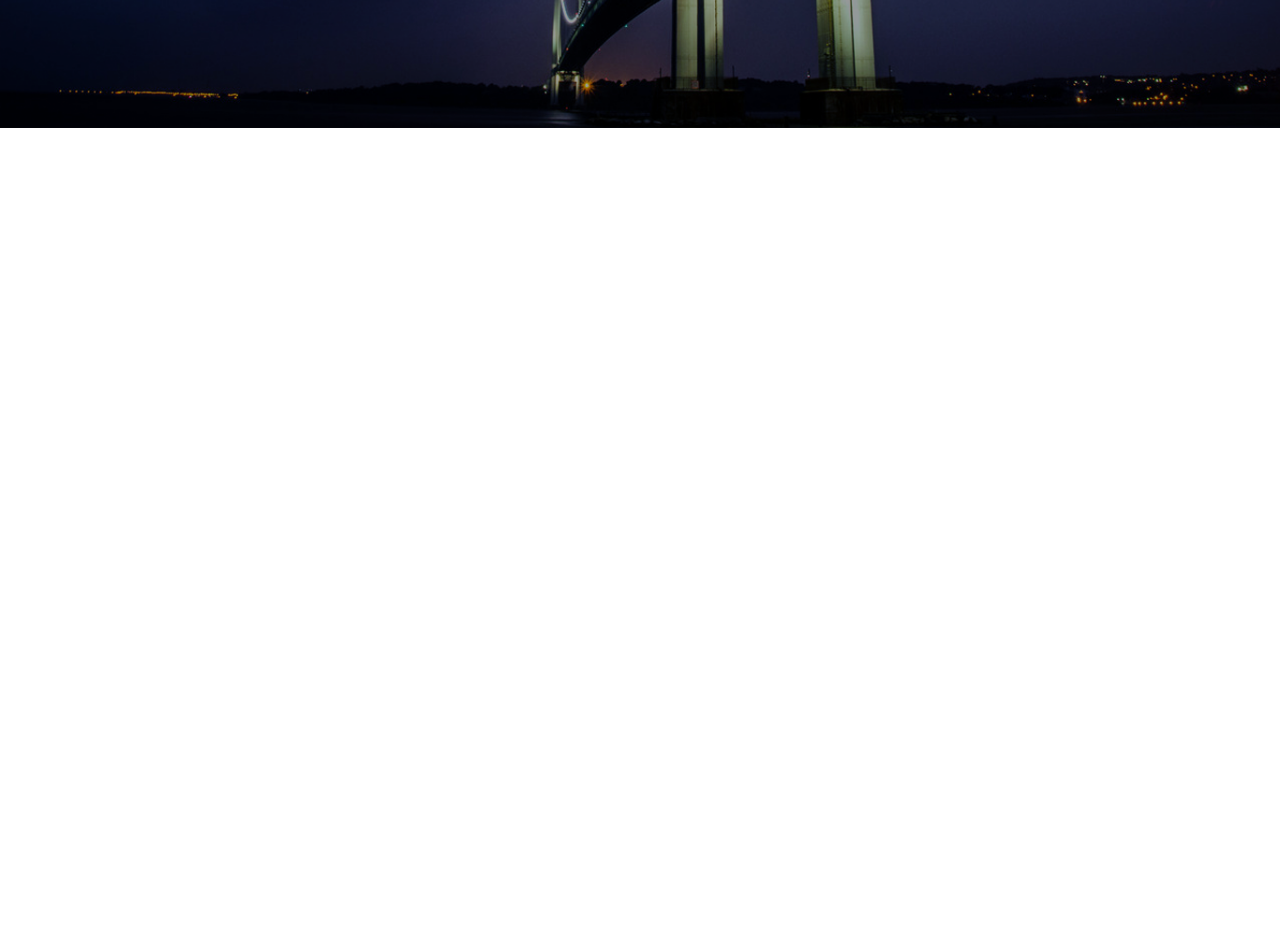
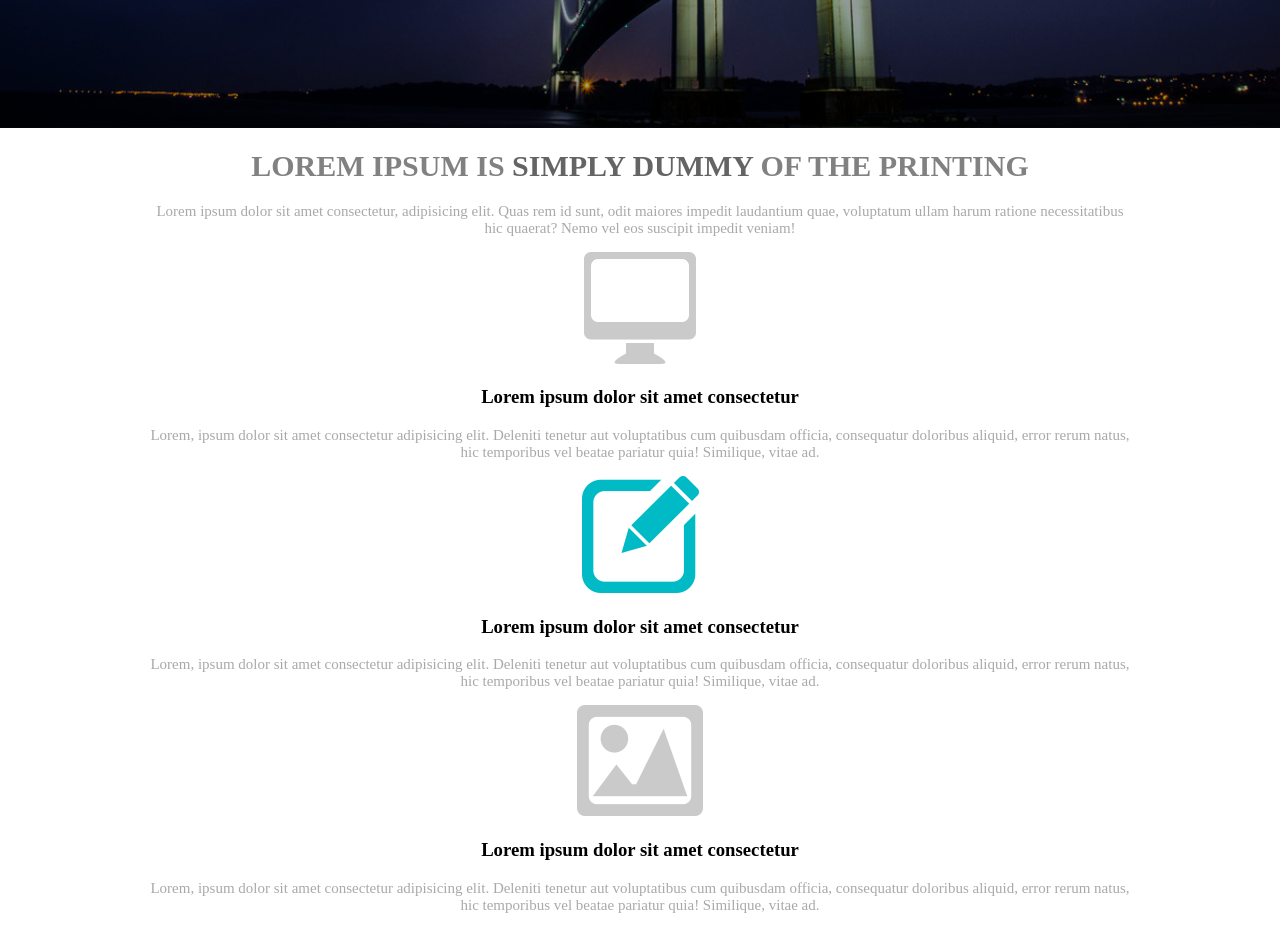
Before and after one commit to renatoperen/PrimeiroProjeto, a plain HTML site: page index.html in a window 1280 px wide. Shown: the part 440-1369 px from the top of the page. Before the commit the page ends 800 px from the top, so only its background shows below. Drawn offline with nearby package versions, Linux system fonts and the light colour scheme.

Commit message:
Estilizado o fundo dos botões do slide. Inserido o  título e parágrafo no centro da página. Inserida as imagens e textos.

```diff
--- a/index.html
+++ b/index.html
@@ -1,27 +1,29 @@
 <!DOCTYPE html>
 <html lang="pt-br">
+
 <head>
     <link rel="stylesheet" type="text/css" href="main.css">
-    <link rel="stylesheet" type="text/css" href="//cdn.jsdelivr.net/npm/slick-carousel@1.8.1/slick/slick.css"/>
+    <link rel="stylesheet" type="text/css" href="//cdn.jsdelivr.net/npm/slick-carousel@1.8.1/slick/slick.css" />
     <meta charset="UTF-8">
     <meta http-equiv="X-UA-Compatible" content="IE=edge">
     <meta name="viewport" content="width=device-width, initial-scale=1.0">
 
     <title>Primeiro Projeto</title>
 </head>
+
 <body>
     <header class="menu-principal">
         <main>
             <div class="header-1">
                 <div class="logo">
-                    <img src="imagens/logo.png"/>
+                    <img src="imagens/logo.png" />
                 </div>
                 <div class="redes-sociais">
                     <ul>
-                        <li><a href=""><img src="./imagens/face.png"/></a></li>
-                        <li><a href=""><img src="./imagens/linkedin.png"/></a></li>
-                        <li><a href=""><img src="./imagens/tw.png"/></a></li>
-                        <li><a href=""><img src="./imagens/rss.png"/></a></li>
+                        <li><a href=""><img src="./imagens/face.png" /></a></li>
+                        <li><a href=""><img src="./imagens/linkedin.png" /></a></li>
+                        <li><a href=""><img src="./imagens/tw.png" /></a></li>
+                        <li><a href=""><img src="./imagens/rss.png" /></a></li>
                     </ul>
                 </div>
             </div>
@@ -40,24 +42,48 @@
                 </ul>
             </div>
             <div class="busca">
-                <input placeholder="Search Something" type="text"/>
+                <input placeholder="Search Something" type="text" />
 
             </div>
         </div>
     </main>
     <div class="col-100">
         <div class="slider-principal">
-            <img src="./imagens/banner.png"/>
-            <img src="./imagens/banner.png"/>
-            <img src="./imagens/banner.png"/>
-            <img src="./imagens/banner.png"/>
-            <img src="./imagens/banner.png"/>
+            <img src="./imagens/banner.png" />
+            <img src="./imagens/banner.png" />
+            <img src="./imagens/banner.png" />
+            <img src="./imagens/banner.png" />
+            <img src="./imagens/banner.png" />
         </div>
+    </div>
+    <div class="col-100">
+        <div class="content texto-destaque">
+            <h1>Lorem ipsum is <strong>simply dummy</strong> of the printing</h1>
+            <p>Lorem ipsum dolor sit amet consectetur, adipisicing elit. Quas rem id sunt, odit maiores impedit
+                laudantium quae, voluptatum ullam harum ratione necessitatibus hic quaerat? Nemo vel eos suscipit
+                impedit veniam!</p>
+            <div class="col-3">
+                <img src="./imagens/content-1.png"/>
+                <h3>Lorem ipsum dolor sit amet consectetur</h3>
+                <p>Lorem, ipsum dolor sit amet consectetur adipisicing elit. Deleniti tenetur aut voluptatibus cum quibusdam officia, consequatur doloribus aliquid, error rerum natus, hic temporibus vel beatae pariatur quia! Similique, vitae ad.</p>
+            </div>
+            <div class="col-3">
+                <img src="./imagens/content-2.png"/>
+                <h3>Lorem ipsum dolor sit amet consectetur</h3>
+                <p>Lorem, ipsum dolor sit amet consectetur adipisicing elit. Deleniti tenetur aut voluptatibus cum quibusdam officia, consequatur doloribus aliquid, error rerum natus, hic temporibus vel beatae pariatur quia! Similique, vitae ad.</p>
+            </div>
+            <div class="col-3">
+                <img src="./imagens/content-3.png"/>
+                <h3>Lorem ipsum dolor sit amet consectetur</h3>
+                <p>Lorem, ipsum dolor sit amet consectetur adipisicing elit. Deleniti tenetur aut voluptatibus cum quibusdam officia, consequatur doloribus aliquid, error rerum natus, hic temporibus vel beatae pariatur quia! Similique, vitae ad.</p>
+            </div>
 
+        </div>
     </div>
     <script type="text/javascript" src="https://code.jquery.com/jquery-1.11.0.min.js"></script>
     <script type="text/javascript" src="https://code.jquery.com/jquery-migrate-1.2.1.min.js"></script>
     <script type="text/javascript" src="https://cdn.jsdelivr.net/npm/slick-carousel@1.8.1/slick/slick.min.js"></script>
-	<script type="text/javascript" src="./main.js"></script>
+    <script type="text/javascript" src="./main.js"></script>
 </body>
+
 </html>
--- a/main.css
+++ b/main.css
@@ -13,7 +13,7 @@ ul{
     height: 60px;
 }
 
-main{
+main, .content{
     margin: 0 auto;
     width: 980px;
     position: relative;
@@ -70,18 +70,15 @@ main{
     font-size: 18px;
     text-transform: uppercase;
 }
-
 .menu{
     width: 70%;
     float: left;
 }
-
 .busca{
     text-align: center;
     width: 30%;
     float: right;
 }
-
 .busca input{
     background-image: url('./imagens/icone-search.png');
     background-repeat: no-repeat;
@@ -95,7 +92,6 @@ main{
     width: 100%;
     float:left;
 }
-
 button.slick-prev{
     font-size: 0px;
     border: none;
@@ -108,7 +104,6 @@ button.slick-prev{
     top: 52%;
     left: 14%;
 }
-
 button.slick-next{
     font-size: 0px;
     border: none;
@@ -121,15 +116,12 @@ button.slick-next{
     top: 52%;
     right: 14%;
 }
-
 .slick-list{
     width: 100%!important;
 }
-
 .slick-initialized{
     overflow: hidden;
 }
-
 .slick-dots li button{
     font-size: 0px;
     border: 5px solid #ffffff;
@@ -140,16 +132,33 @@ button.slick-next{
     cursor: pointer;
 
 }
-
 .slick-dots{
     margin: 0 auto;
     width: 50%;
     position: absolute;
-    left: 50%;
+    left: 42%;
     top: 500px;
 }
+li.slick-active button{
+    background: #00bac6;
+}
+.slick-dots li{
+    padding-left: 10px;
+    display: inline-block;
+}
+.texto-destaque{
+    text-align: center;
+}
 
-.slick-dots li{
-    display: inline-block;
-
+.texto-destaque h1{
+    color: #818181;
+    font-size: 30px;
+    text-transform: uppercase;
 }
+.texto-destaque strong{
+    color: #646464
+}
+.texto-destaque p{
+    font-size: 15px;
+    color: #a9a9aa;
+}
```
Also changed, not shown: imagens/content-1.png (added), imagens/content-2.png (added), imagens/content-3.png (added).
